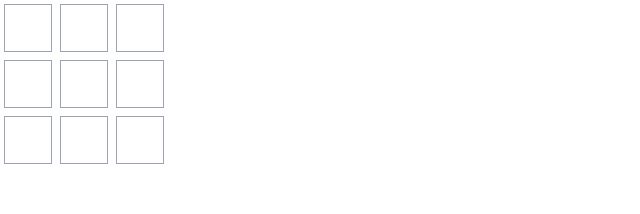
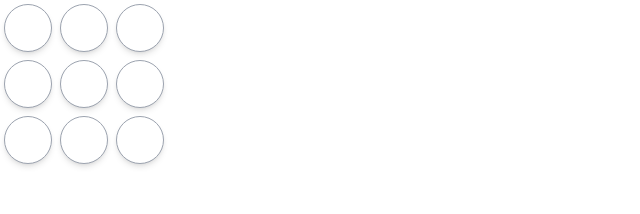
Before and after one commit to rakibh3/tic-tac-toe, a React (Vite) app: page / in a window 1280 px wide. Shown: the top 214 px of the page, without its empty margins (0-640 px from the left). Built offline with nearby package versions, Linux system fonts and the light colour scheme.

Commit message:
Add Classes for square

```diff
--- a/src/components/Board.jsx
+++ b/src/components/Board.jsx
@@ -6,7 +6,7 @@ function Square({ value, onSquareClick }) {
     <>
       <button
         onClick={onSquareClick}
-        className="bg-white border border-gray-400 h-12 w-12 m-1 leading-9 text-lg"
+        className="bg-white border border-gray-400 h-12 w-12 m-1 leading-9 text-lg font-bold rounded-full shadow-md hover:shadow-lg focus:outline-none focus:shadow-outline"
       >
         {value}
       </button>
```
